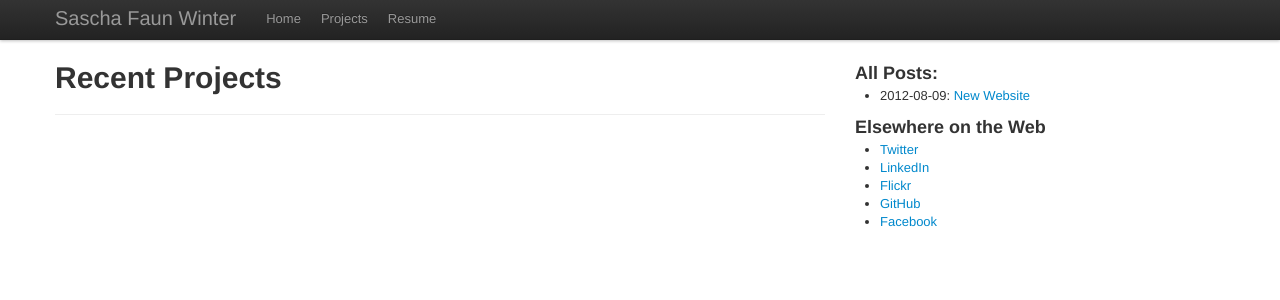
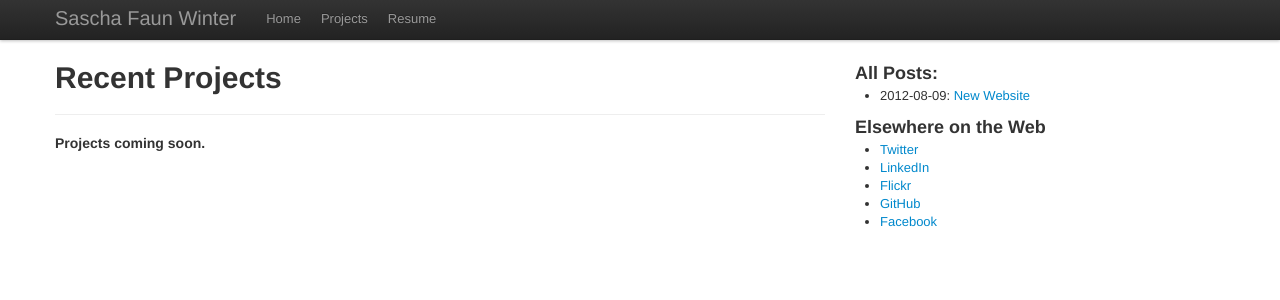
Before and after one commit to faun/saschawinter.com, a Jekyll site: the page built from projects.markdown, in a window 1280 px wide. Shown: the top 300 px of the page. Built offline with Jekyll 4.4.1, drawn with Linux system fonts in a browser that asks for light colours; Markdown is read by kramdown in place of the engine named in the settings.

Commit message:
Add note about recent projects

```diff
--- a/projects.markdown
+++ b/projects.markdown
@@ -3,3 +3,5 @@ title: Recent Projects
 layout: default
 
 ---
+
+<h4>Projects coming soon.</h4>
```
